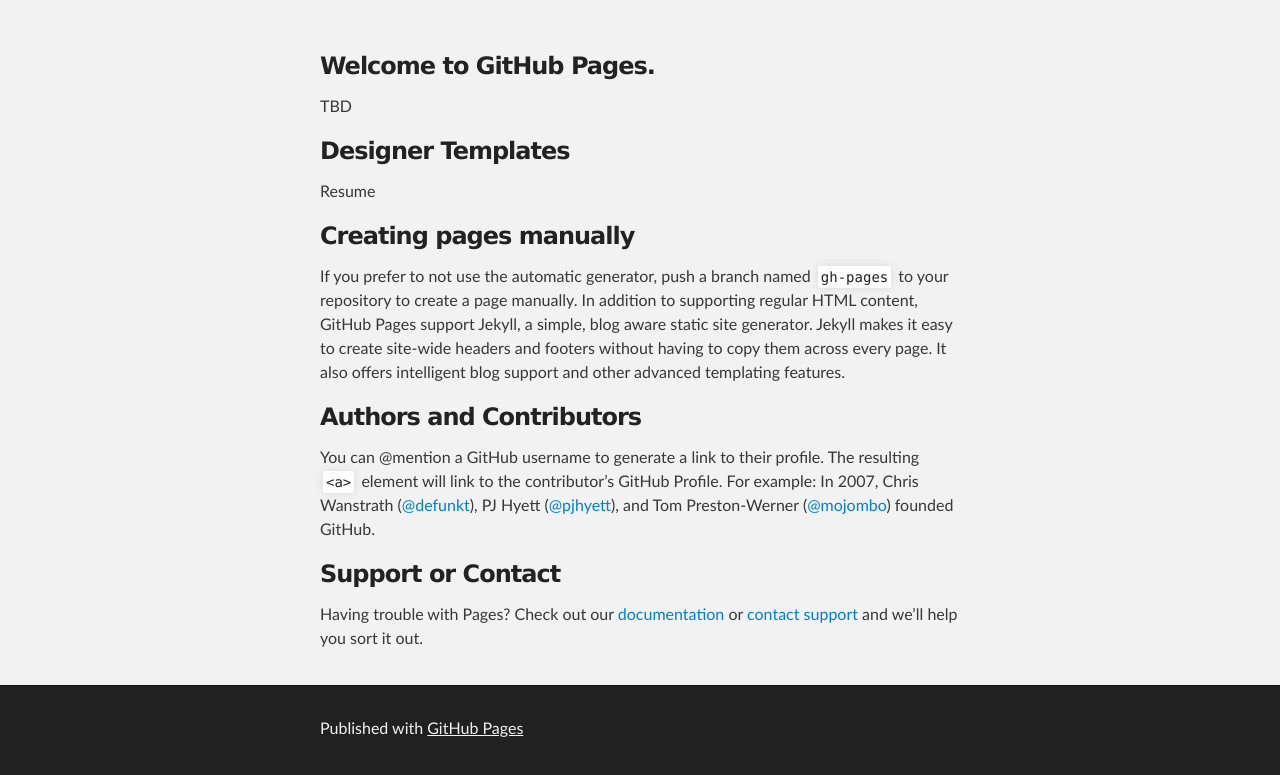
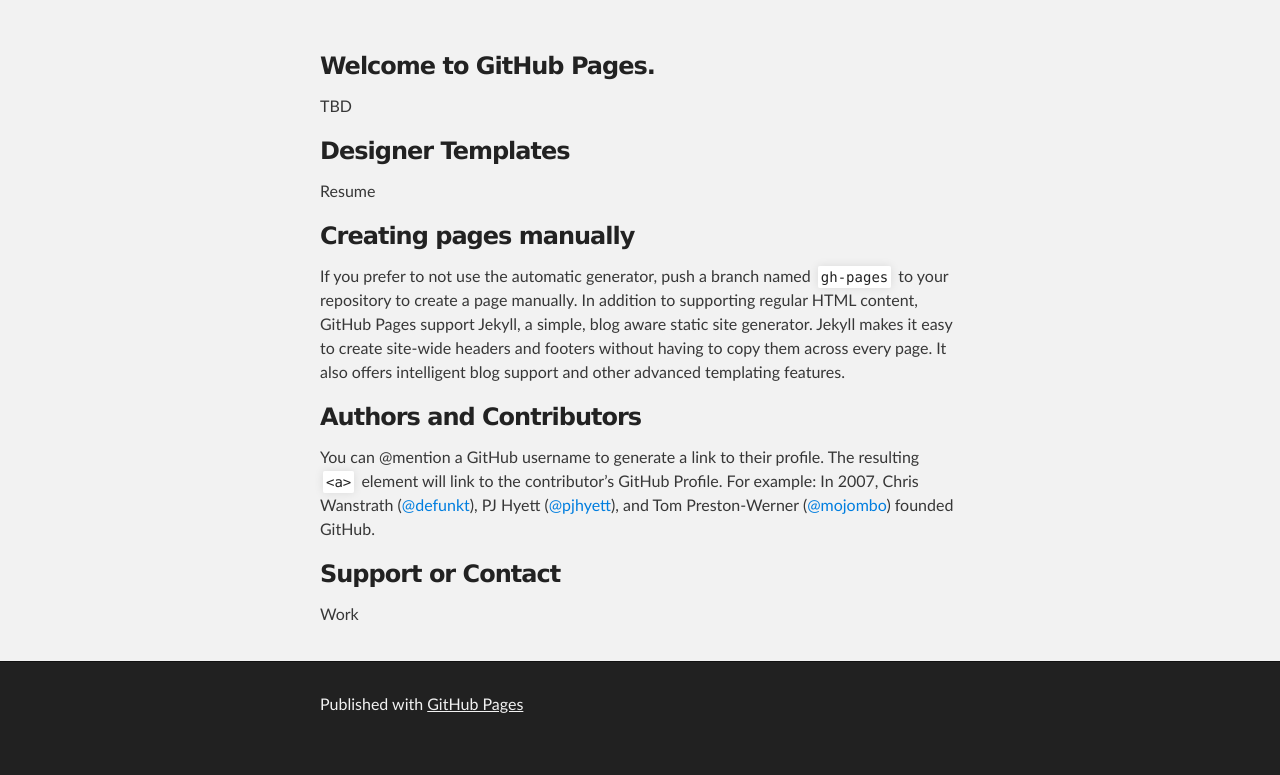
Before and after one commit to kparsay/kparsay.github.io, a plain HTML site: page index.html in a window 1280 px wide. Shown: the part 176-951 px from the top of the page. After the commit the page ends 927 px from the top, so only its background shows below. Drawn offline with Linux system fonts and the light colour scheme.

Commit message:
Update index.html

```diff
--- a/index.html
+++ b/index.html
@@ -50,7 +50,7 @@
 <h3>
 <a id="support-or-contact" class="anchor" href="#support-or-contact" aria-hidden="true"><span aria-hidden="true" class="octicon octicon-link"></span></a>Support or Contact</h3>
 
-<p>Having trouble with Pages? Check out our <a href="https://help.github.com/pages">documentation</a> or <a href="https://github.com/contact">contact support</a> and we’ll help you sort it out.</p>
+<p>Work</p>
       </section>
     </div>
 
```
